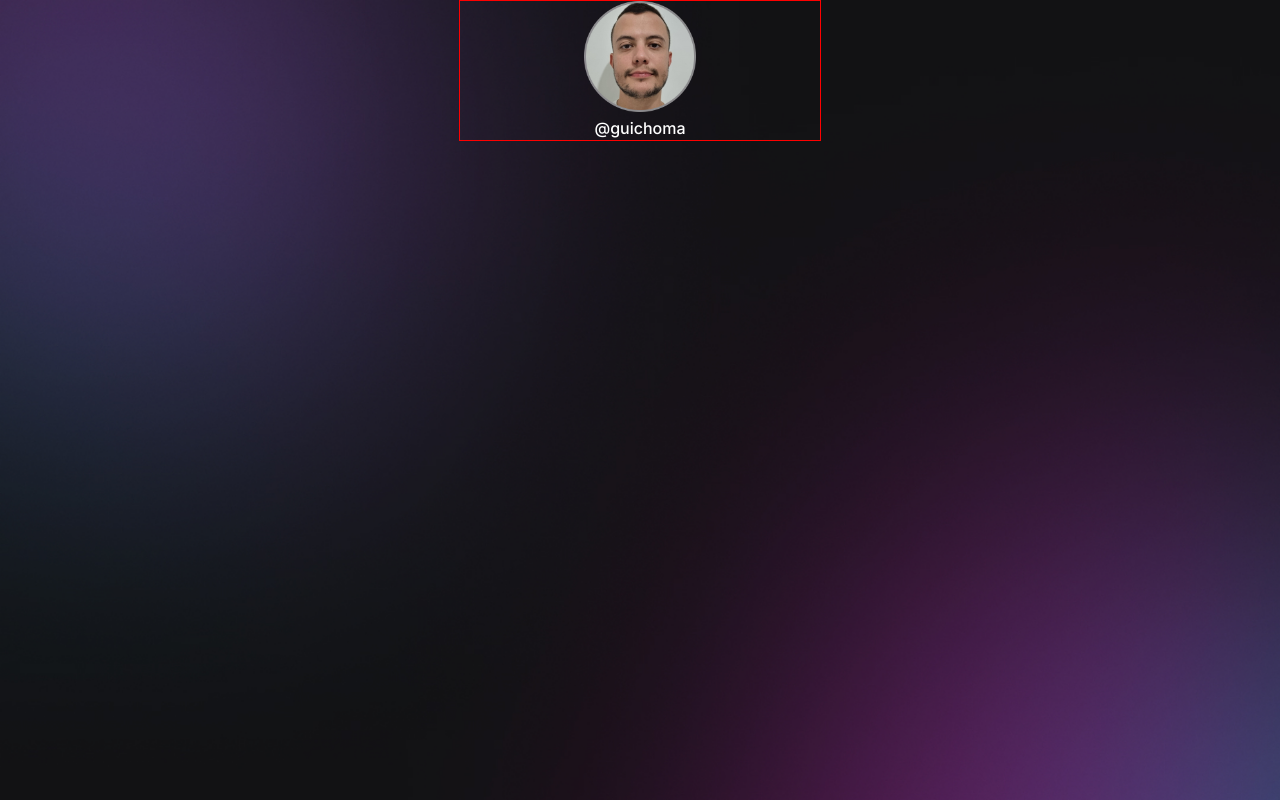
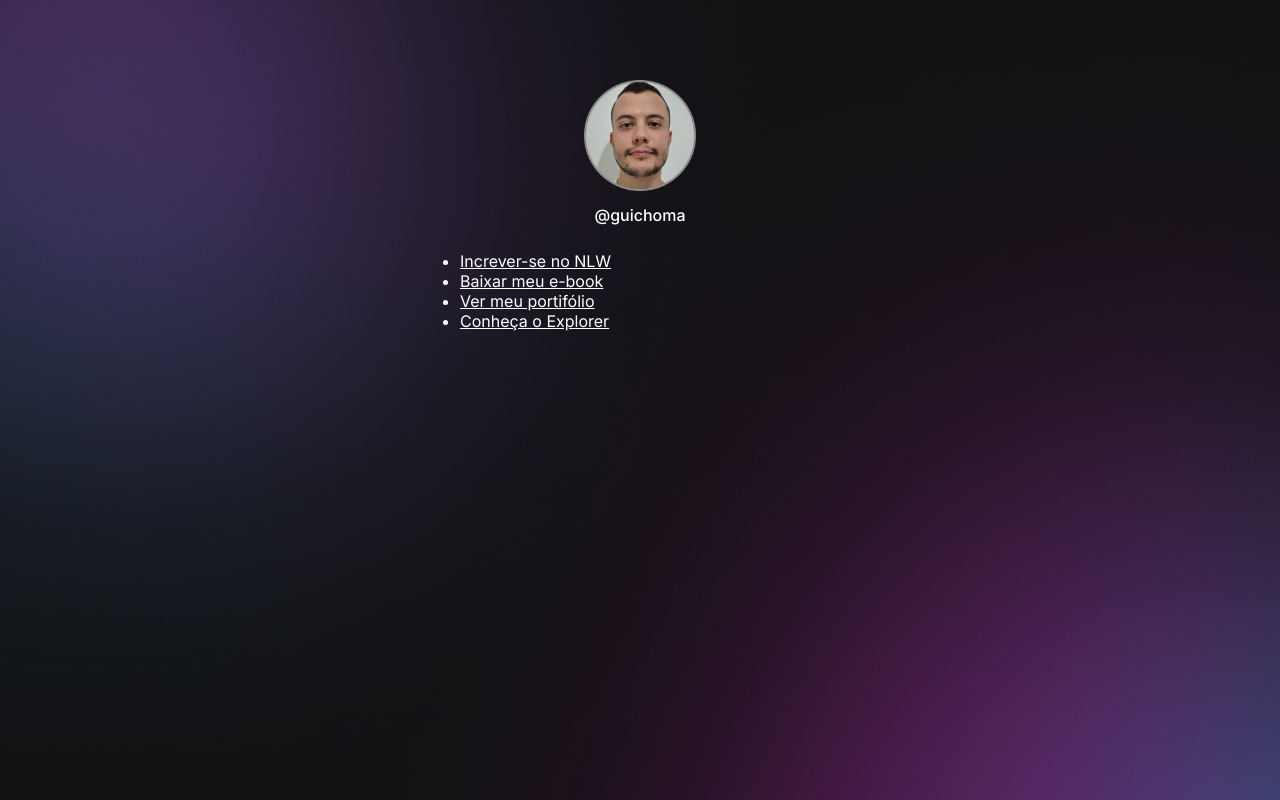
Before and after one commit to GuiChoma/rocketseat-discover, a plain HTML site: page index.html in a window 1280 px wide. Drawn offline with Linux system fonts and the light colour scheme.

Commit message:
Criação da lista de botões, melhorias no CSS do body, container e profile

```diff
--- a/index.html
+++ b/index.html
@@ -22,6 +22,20 @@
         />
         <p>@guichoma</p>
       </div>
+      <ul>
+        <li>
+          <a href="#">Increver-se no NLW</a>
+        </li>
+        <li>
+          <a href="#">Baixar meu e-book</a>
+        </li>
+        <li>
+          <a href="#">Ver meu portifólio</a>
+        </li>
+        <li>
+          <a href="#">Conheça o Explorer</a>
+        </li>
+      </ul>
     </div>
   </body>
 </html>
--- a/style.css
+++ b/style.css
@@ -1,6 +1,7 @@
 * {
   margin: 0;
   padding: 0;
+  box-sizing: border-box;
 }
 
 body {
@@ -22,12 +23,12 @@ body * {
 
 #container {
   width: 360px;
-  border: 1px solid red;
-  margin: auto;
+  margin: 56px auto 0px;
 }
 
 #profile {
   text-align: center;
+  padding: 24px;
 }
 
 #profile img {
@@ -37,4 +38,5 @@ body * {
 #profile p {
   font-weight: 500;
   line-height: 24px;
+  margin-top: 8px;
 }
```
